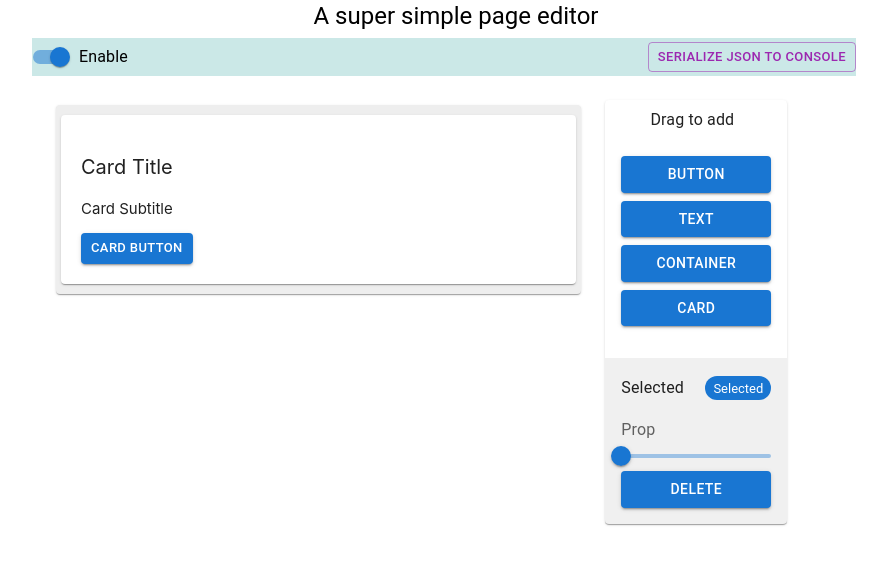
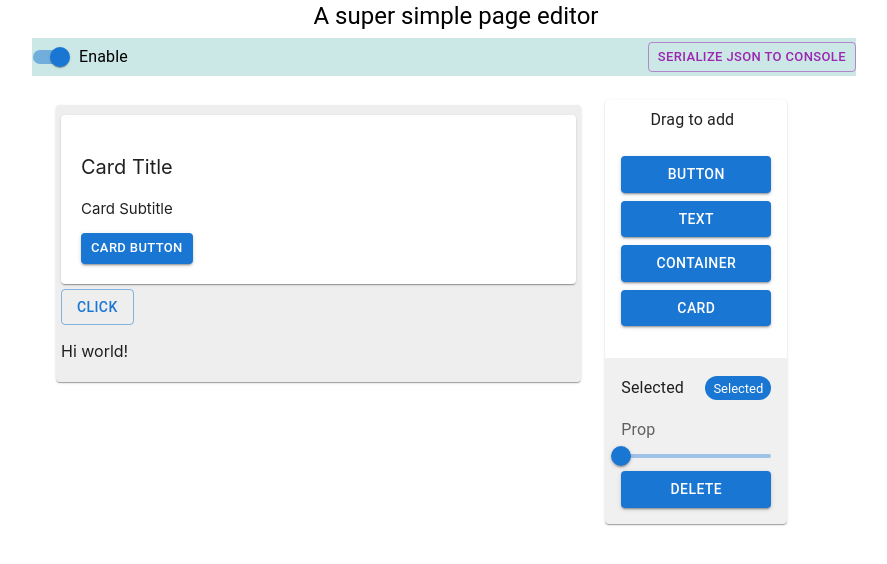
Before and after one commit to enriquesalceda/simplebuilder, a React (Create React App) app: page / in a window 1280 px wide. Shown: the top 564 px of the page, without its empty margins (184-1071 px from the left). Built offline with nearby package versions, Linux system fonts and the light colour scheme.

Commit message:
add button and text to the app

```diff
--- a/src/App.js
+++ b/src/App.js
@@ -17,11 +17,14 @@ export default function App() {
   return (
       <div style={{margin: "0 auto", width: "800px", backgroundColor: "000" }}>
           <Typography variant="h5" align="center">A super simple page editor</Typography>
+
           <Grid container spacing={3} style={{paddingTop: "10px"}}>
               <Topbar />
               <Grid item xs={8}>
                 <Container padding={5} background="#eee">
                     <Card />
+                    <Button size="medium" variant="outlined">Click</Button>
+                    <Text size="medium" text="Hi world!" />
                 </Container>
               </Grid>
               <Grid item xs={3}>
```
